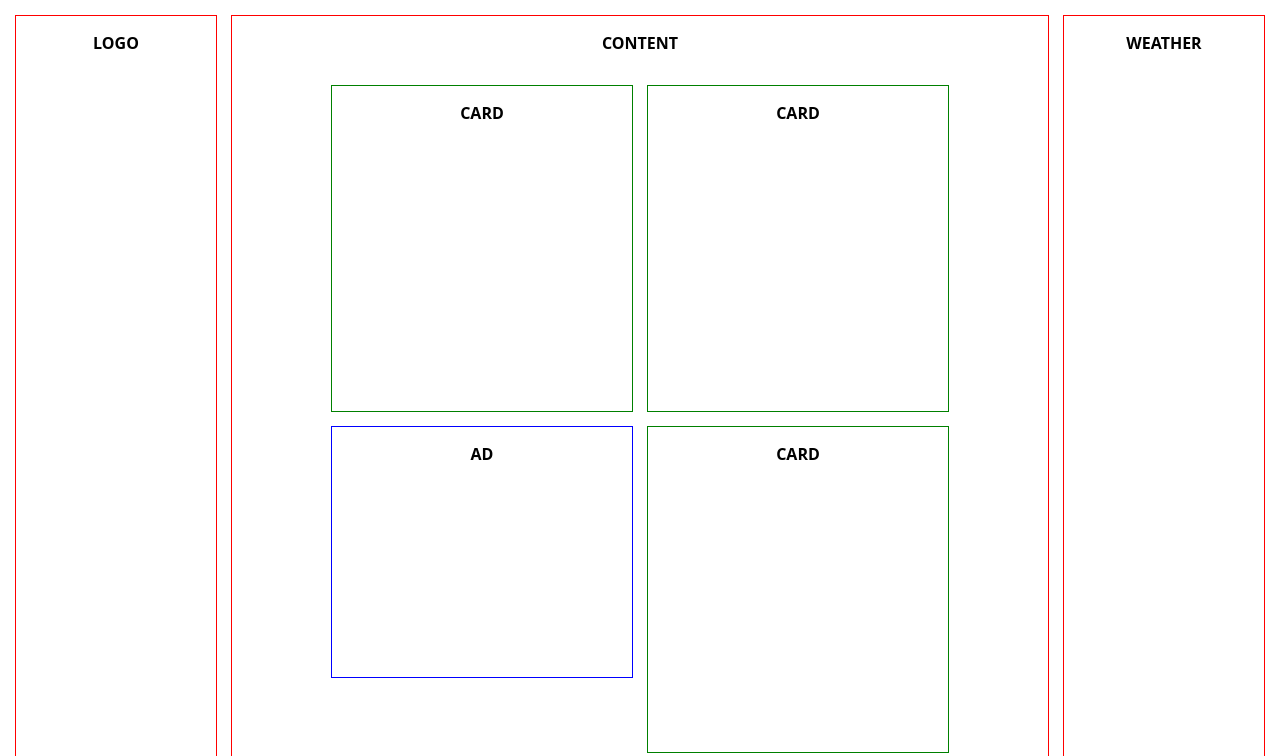
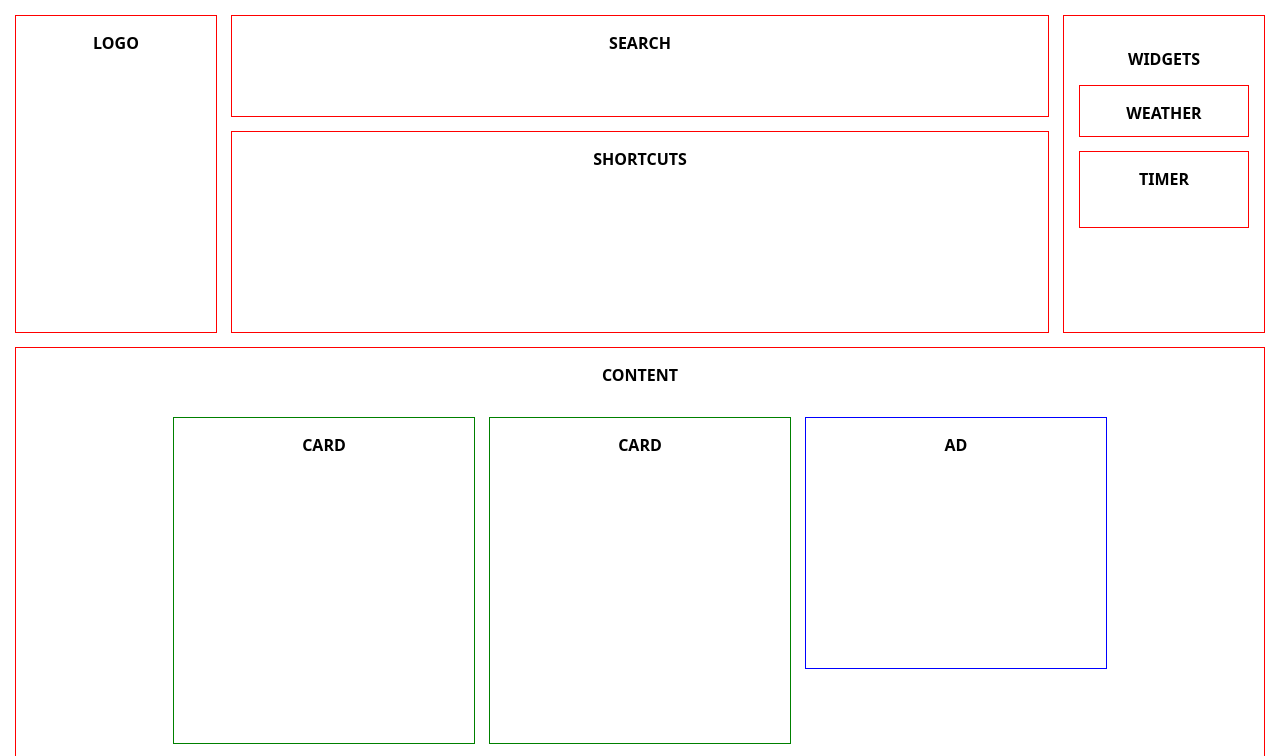
Before and after one commit to maxxcrawford/hnt-grid-layout, a website: page index.html in a window 1280 px wide. Shown: the top 756 px of the page. Drawn offline with Linux system fonts and the light colour scheme.

Commit message:
Alt layout

```diff
--- a/app.css
+++ b/app.css
@@ -10,24 +10,11 @@ body {
     margin: 0;
     padding: 0;
     font-family: system-ui, -apple-system, BlinkMacSystemFont, 'Segoe UI', Roboto, Oxygen, Ubuntu, Cantarell, 'Open Sans', 'Helvetica Neue', sans-serif;
+    font-size: 16px;
 }
 
 aside, main {
     min-height: 200px;
-}
-
-.container {
-    padding: 16px;
-    display: grid;
-    gap: 16px;
-    /* flex-wrap: wrap; */
-    min-width: 100%;
-    grid-template-columns: minmax(100px, 200px) 1fr;
-
-    grid-template-areas:
-        "logo widget"
-        "content content";
-
 }
 
 aside {
@@ -36,22 +23,70 @@ aside {
     flex-shrink: 0;
 }
 
-
 .aside-left {
     grid-area: logo;
-    order: 1;
 }
 
 .aside-right {
     grid-area: widget;
     margin-inline-start: auto;
-    order: 2;
+    padding: 16px;
 }
 
-main {
-    grid-area: content;
-    flex-grow: 3;
-    order: 3;
+
+.container {
+    padding: 16px;
+    display: grid;
+    gap: 16px;
+    min-width: 100%;
+    grid-template-columns: minmax(100px, 200px) 1fr;
+
+    grid-template-areas:
+        "logo widget"
+        "search search"
+        "shortcuts shortcuts"
+        "feed feed"
+}
+
+@media (min-width: 800px) {
+    .container {
+        /* flex-wrap: nowrap; */
+        grid-template-areas:
+        "logo search widget"
+        "logo shortcuts widget"
+        "feed feed feed";
+        grid-template-columns: minmax(100px, 200px) 1fr minmax(100px, 200px);
+    /* grid-template-areas: "logo content widget"; */
+
+    }
+    .aside-right {
+        /* order: 3; */
+        margin-inline-start: 0;
+    }
+}
+
+
+.feed {
+    grid-area: feed;
+}
+
+.weather {
+    height: 50px;
+    margin-block-end: 1rem;
+}
+
+.widget {
+    height: 75px;
+}
+
+.search {
+    grid-area: search;
+    height: 100px;
+}
+
+.shortcuts {
+    grid-area: shortcuts;
+    height: 200px;
 }
 
 .box {
@@ -61,7 +96,7 @@ main {
 .label {
     display: block;
     text-align: center;
-    margin-block: 1rem;
+    padding-block: 1rem;
     font-weight: bold;
 }
 
@@ -86,52 +121,3 @@ main {
     justify-content: center;
     padding: 16px;
 }
-
-@media (min-width: 660px) {
-    .cards {
-      /* grid-template-columns: repeat(4, 300px); */
-
-
-    }
-}
-
-@media (min-width: 800px) {
-    .container {
-        /* flex-wrap: nowrap; */
-        grid-template-areas:
-            "logo content widget";
-        grid-template-columns: minmax(100px, 200px) 1fr minmax(100px, 200px);
-    /* grid-template-areas: "logo content widget"; */
-
-    }
-    aside, main  {
-        min-height: 80vh;
-    }
-    main {
-        order: 2;
-    }
-    .aside-right {
-        /* order: 3; */
-        margin-inline-start: 0;
-    }
-}
-
-@media (min-width: 900px) {
-
-  .cards {
-    /* grid-template-columns: 1fr 1fr; */
-}
-
-}
-
-@media (min-width: 1200px) {
-    .cards {
-        /* grid-template-columns: 1fr 1fr 1fr; */
-    }
-}
-
-@media (min-width: 1600px) {
-    .cards {
-        /* grid-template-columns: 1fr 1fr 1fr 1fr; */
-    }
-}
--- a/index.html
+++ b/index.html
@@ -12,10 +12,16 @@
 <body>
     <div class="container">
         <aside class="aside-left box">
-
             <span class="label">LOGO</span>
         </aside>
-        <main class="box">
+
+        <div class="search box">
+            <span class="label">SEARCH</span>
+        </div>
+        <div class="shortcuts box">
+            <span class="label">SHORTCUTS</span>
+        </div>
+        <div class="feed box">
             <span class="label">CONTENT</span>
             <div class="cards">
                 <div class="card">
@@ -42,7 +48,7 @@
                 <div class="card">
                     <span class="label">CARD</span>
                 </div>
-                 <div class="ad">
+                <div class="ad">
                     <span class="label">AD</span>
                 </div>
                 <div class="card">
@@ -67,9 +73,16 @@
                     <span class="label">CARD</span>
                 </div>
             </div>
-        </main>
+        </div>
+
         <aside class="aside-right box">
-            <span class="label">WEATHER</span>
+            <span class="label">WIDGETS</span>
+            <div class="box weather">
+                <span class="label">WEATHER</span>
+            </div>
+            <div class="box widget">
+                <span class="label">TIMER</span>
+            </div>
         </aside>
     </div>
 </body>
```
